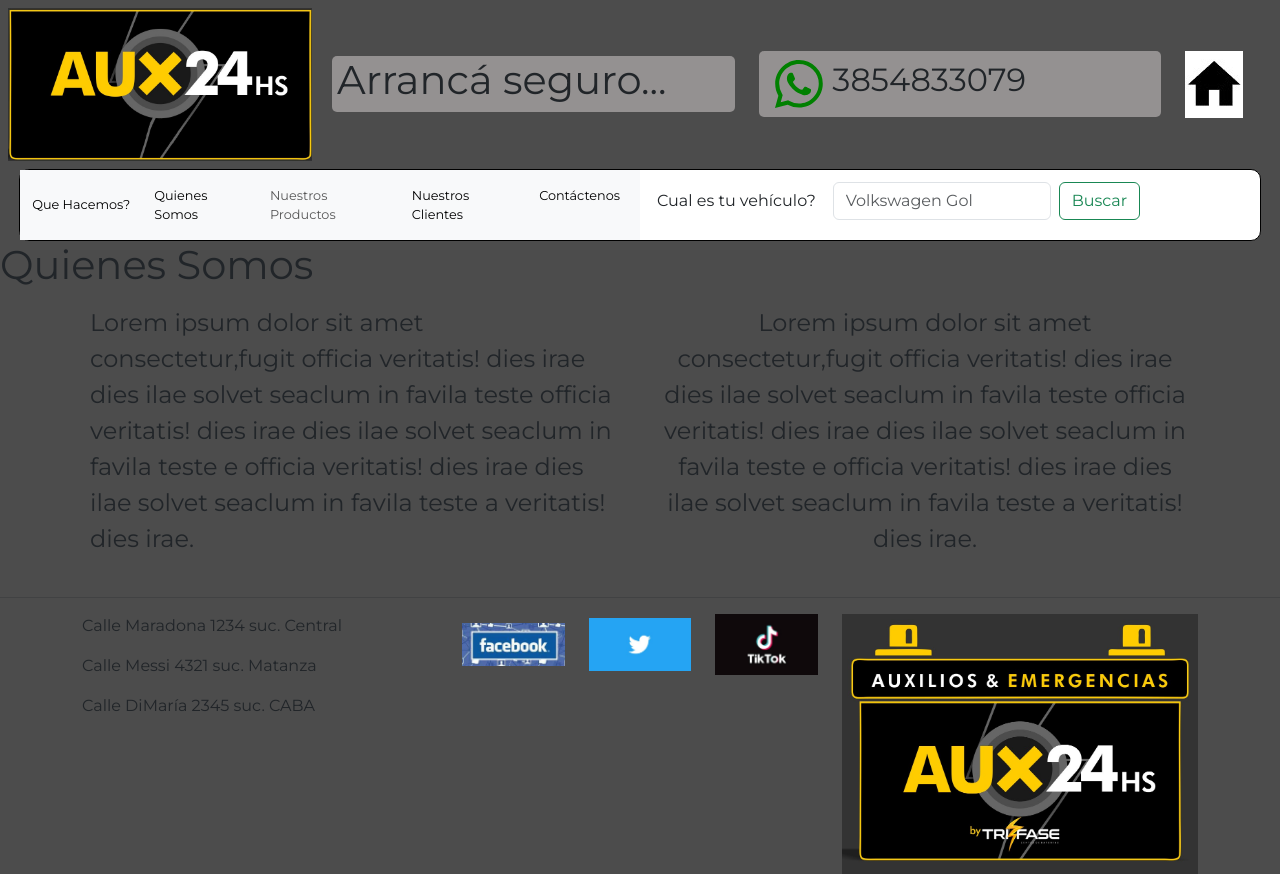
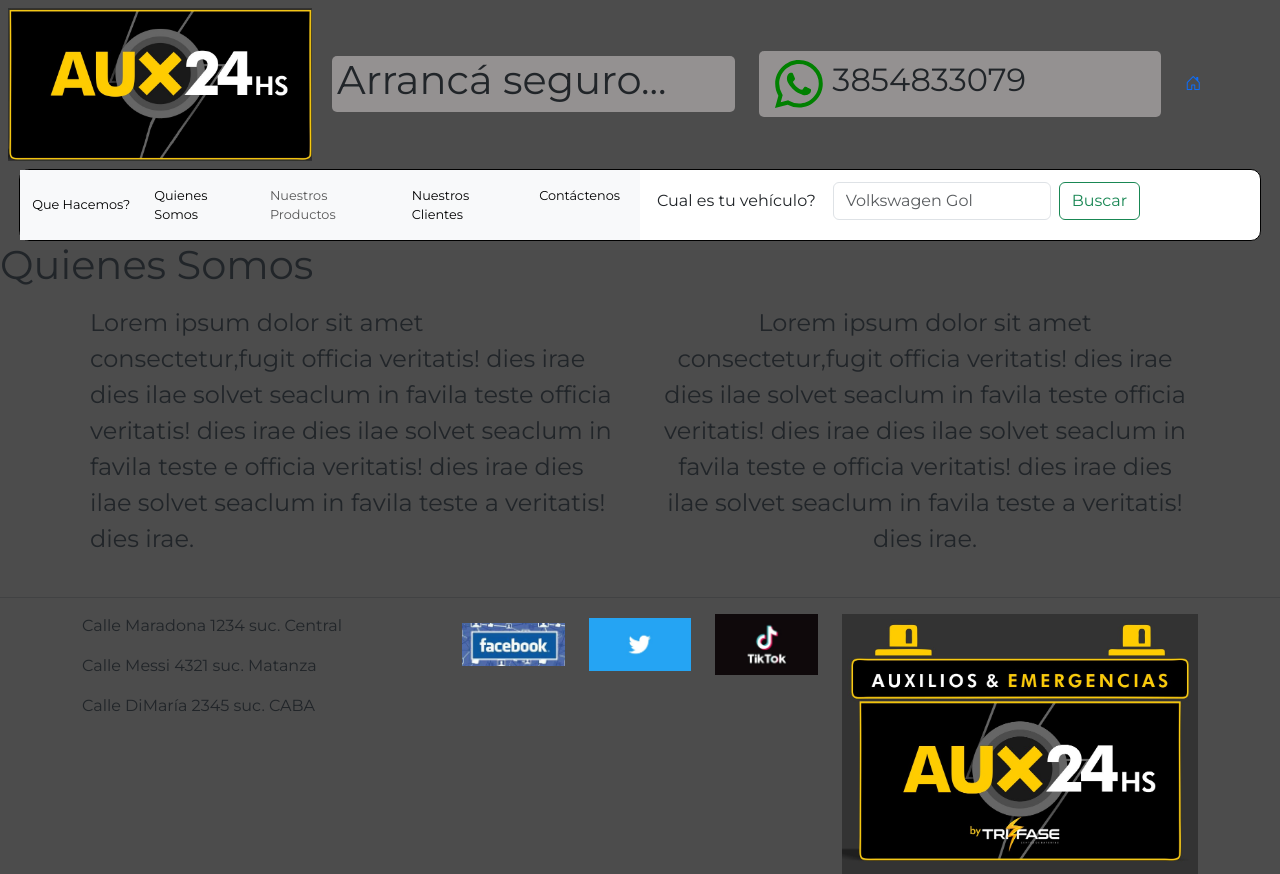
Before and after one commit to renecitosgo/LlugdarTrabajoFinalDesarrolloWeb, a website: page pages/page3.html in a window 1280 px wide. Drawn offline with nearby package versions, Linux system fonts and the light colour scheme.

Commit message:
agrego icono de bi bi-house-door con href al home en todas las pag

```diff
--- a/pages/page3.html
+++ b/pages/page3.html
@@ -39,8 +39,10 @@
                     </div>
                 </div>
                 <div class="col-md-1">
-                    <div class="contImghome">
-                        <a href="../index.html"><img class="imgHome" src="../imagenes/home.jpg" alt="imagen de casa"></a>
+                    <div class="biHouse col-md-1">
+                        <a href="/index.html">
+                            <i class="bi bi-house-door"></i>
+                        </a>
                     </div>
                 </div>
             </div>
```
Also changed, not shown: index.html (+2 -2 lines), pages/page4.html (+4 -2 lines), pages/page5.html (+4 -2 lines), pages/page6.html (+4 -2 lines).
